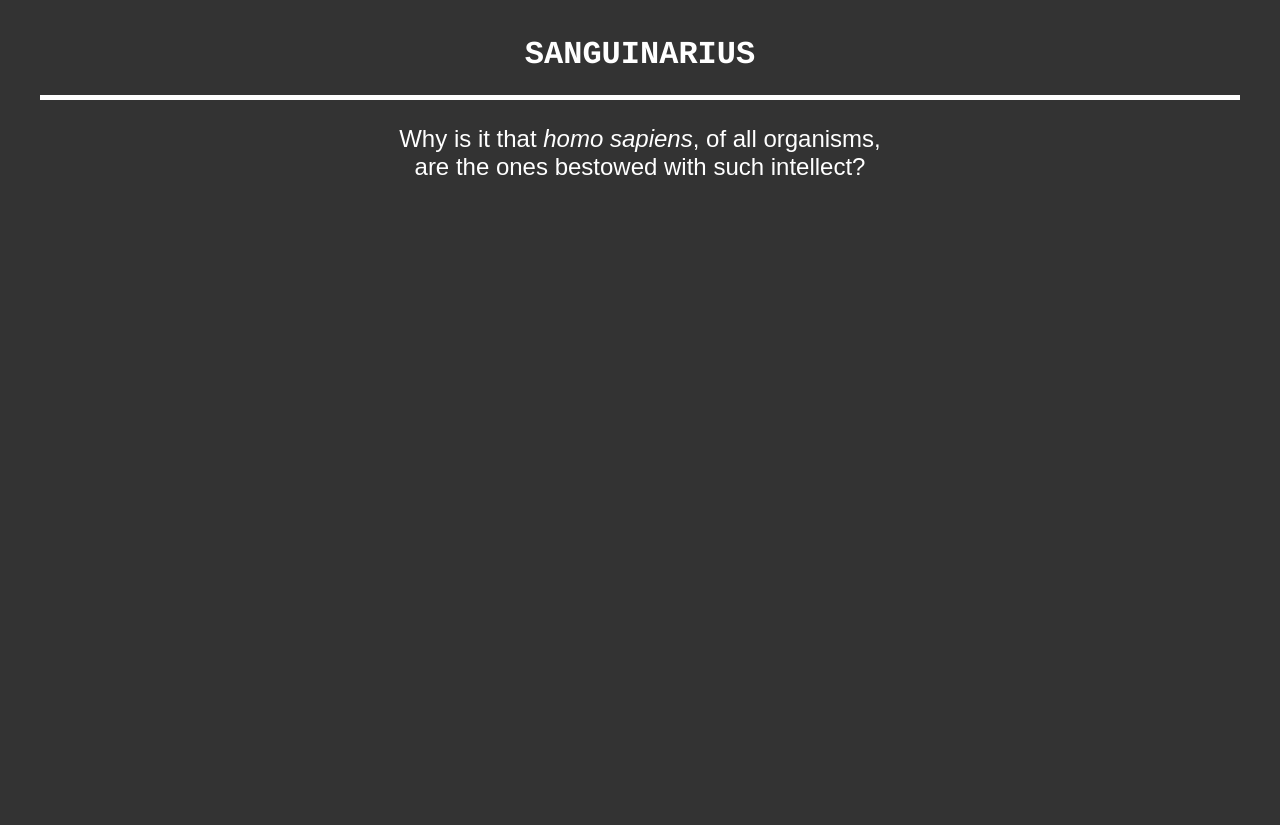
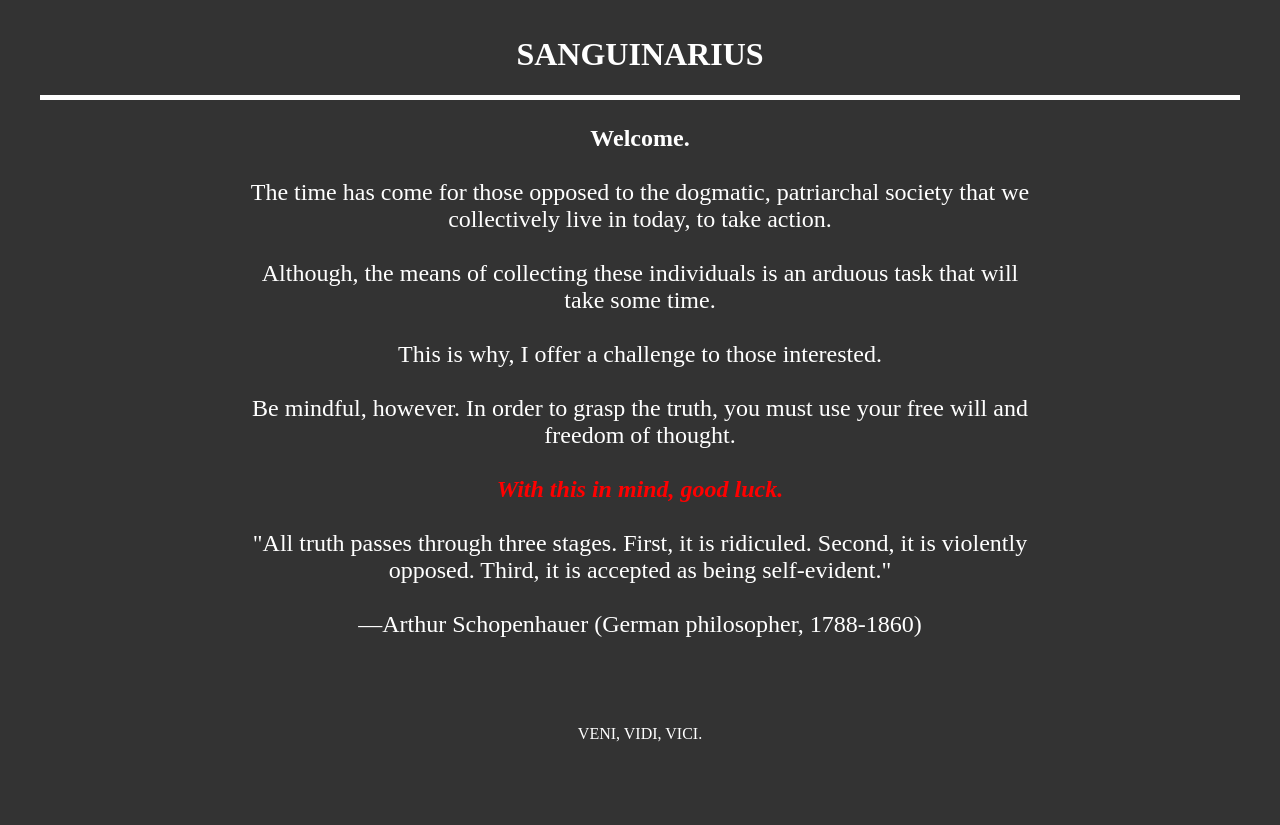
Before and after one commit to misterepicsauce/misterepicsauce.github.io, a plain HTML site: page index.html in a window 1280 px wide. Before the commit the page ends 800 px from the top, so only its background shows below. Drawn offline with Linux system fonts and the light colour scheme.

Commit message:
Update index.html

```diff
--- a/index.html
+++ b/index.html
@@ -5,7 +5,7 @@
     <head>
 
       <title>
-        sanguinarius
+        Welcome
       </title>
 
       <style>
@@ -15,12 +15,12 @@
           top: 15px;
           background-color: #333;
           color: white;
-          font-family: sans-serif;
+          font-family: serif;
         }
 
         h1 {
           color: white;
-          font-family: courier;
+          font-family: serif;
         }
 
         .box {
@@ -30,14 +30,19 @@
         }
 
         .mainbody {
-          height: 500px;
-          width: 500px;
+          height: 600px;
+          width: 800px  ;
           font-size: 150%;
           padding-top: 25px;
         }
 
+        .footer {
+          height: 100px;
+          width: 800px;
+        }
+
         div {
-          word-wrap: break-word;
+
         }
 
       </style>
@@ -52,12 +57,46 @@
 
       <center> <div class="mainbody">
 
-        Why is it that <i>homo sapiens</i>, of all organisms, are the ones bestowed with
-        such intellect?
+        <b> Welcome. </b> <br>
 
+        <br>
 
+        The time has come for those opposed to the dogmatic, patriarchal society that we collectively live in today, to take action.
 
+        <br>
+        <br>
+
+        Although, the means of collecting these individuals is an arduous task that will take some time.
+
+        <br>
+        <br>
+
+        This is why, I offer a challenge to those interested.
+
+        <br>
+        <br>
+
+        Be mindful, however. In order to grasp the truth, you must use your free will and freedom of thought.
+
+        <br>
+        <br>
+
+        <i> <b> <font color="red"> With this in mind, good luck. </font> </b> </i>
+
+        <br>
+        <br>
+
+        "All truth passes through three stages. First, it is ridiculed. Second, it is violently opposed. Third, it is accepted as being self-evident."
+
+        <br>
+        <br>
+
+        —Arthur Schopenhauer (German philosopher, 1788-1860)
       </div> </center>
+
+      <center> <div class="footer">
+        VENI, VIDI, VICI.
+      </div></center>
 
       <script>
         console.log('revision .2');
```
